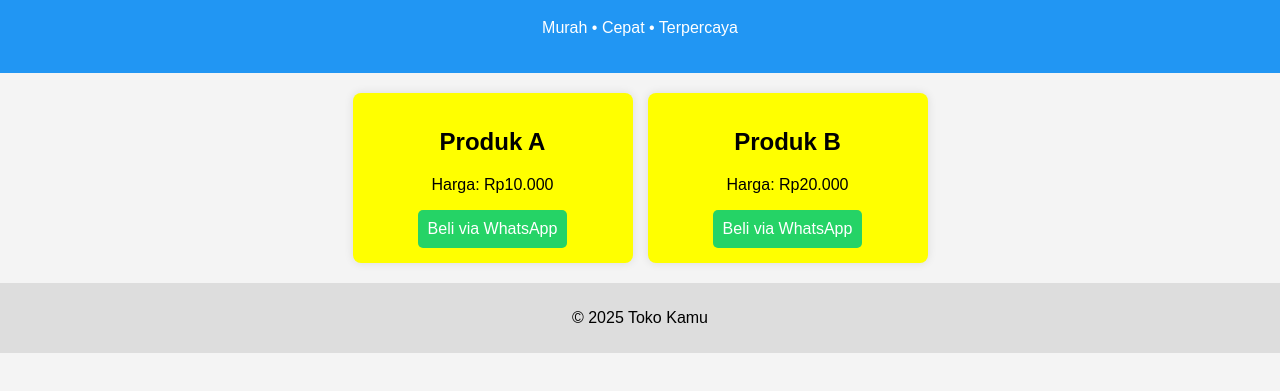
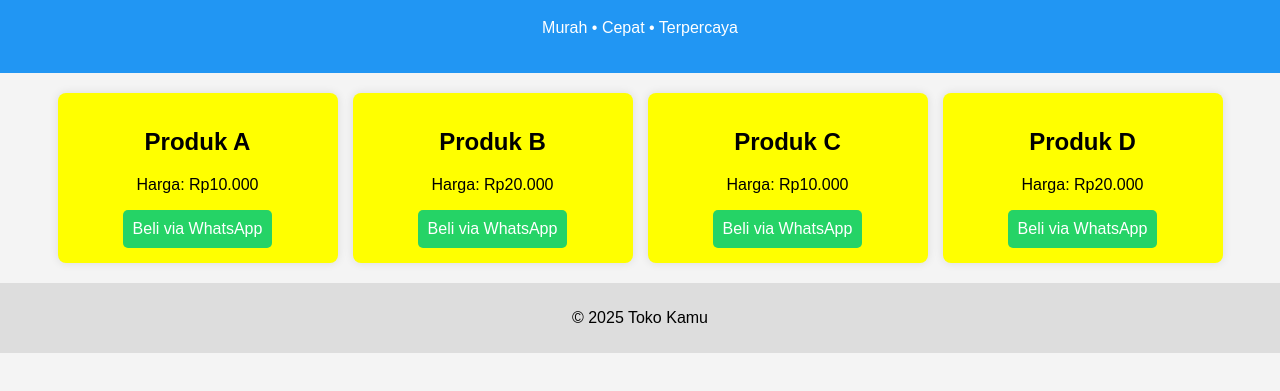
Before and after one commit to zulk20192/Web, a plain HTML site: page index.html in a window 1280 px wide. Shown: the part 81-472 px from the top of the page. Drawn offline with Linux system fonts and the light colour scheme.

Commit message:
Update index.html

```diff
--- a/index.html
+++ b/index.html
@@ -25,6 +25,18 @@
     <p>Harga: Rp20.000</p>
     <a href="https://wa.me/628xxxxxxxxx" class="btn">Beli via WhatsApp</a>
   </div>
+
+  <div class="card">
+    <h2>Produk C</h2>
+    <p>Harga: Rp10.000</p>
+    <a href="https://wa.me/628xxxxxxxxx" class="btn">Beli via WhatsApp</a>
+  </div>
+
+  <div class="card">
+    <h2>Produk D</h2>
+    <p>Harga: Rp20.000</p>
+    <a href="https://wa.me/628xxxxxxxxx" class="btn">Beli via WhatsApp</a>
+  </div>
 </section>
 
 <footer>
```
